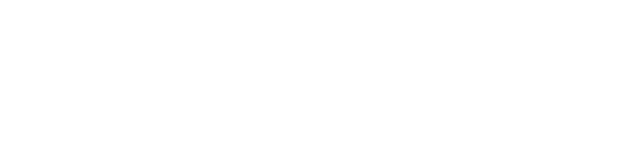
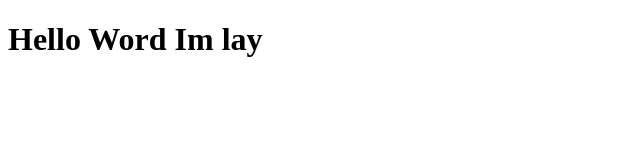
Before and after one commit to lakhart/lakhart.github.io, a plain HTML site: page index.html in a window 1280 px wide. Shown: the whole page, without its empty margins (0-640 px from the left). Drawn offline with Linux system fonts and the light colour scheme.

Commit message:
Update index.html

```diff
--- a/index.html
+++ b/index.html
@@ -4,6 +4,6 @@
 	<title>Test test</title>
 </head>
 <body>
-
+	<h1> Hello Word Im lay </h1>
 </body>
 </html>
```
